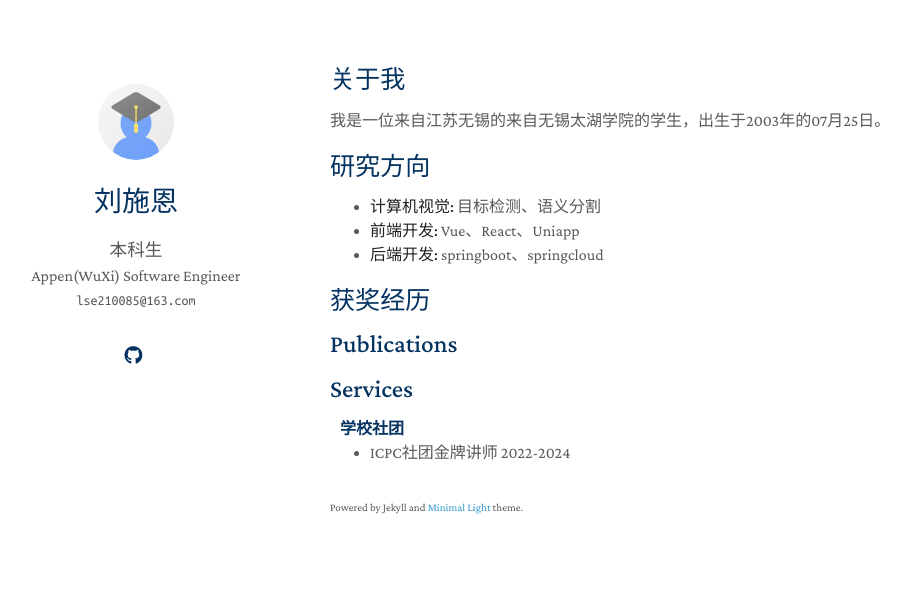
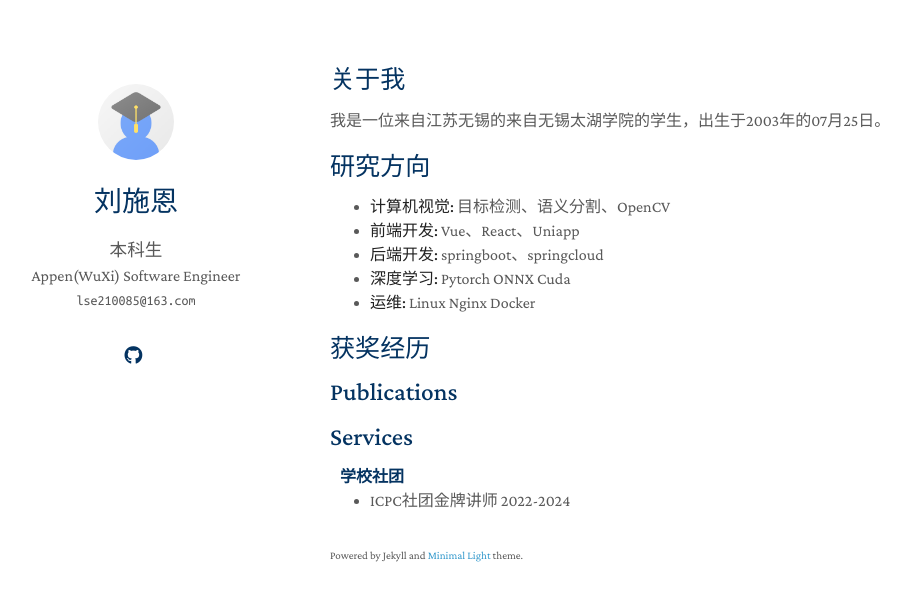
Before and after one commit to lsewcx/lse, a Jekyll site: the page built from index.md, in a window 1280 px wide. Shown: the top 601 px of the page, without its empty margins (140-1051 px from the left). Built offline with Jekyll 4.4.1, drawn with Linux system fonts in a browser that asks for light colours; a style sheet for code colours, icons or effects is not loaded; our own code applies the rules of GitHub Pages for plain Markdown files.

Commit message:
修改研究方向部分

```diff
--- a/index.md
+++ b/index.md
@@ -8,9 +8,11 @@ layout: homepage
 
 ## 研究方向
 
-- **计算机视觉:** 目标检测、语义分割
+- **计算机视觉:** 目标检测、语义分割、OpenCV
 - **前端开发:** Vue、React、Uniapp
 - **后端开发:** springboot、springcloud
+- **深度学习:** Pytorch ONNX Cuda
+- **运维:** Linux Nginx Docker
 
 ## 获奖经历
 
```
